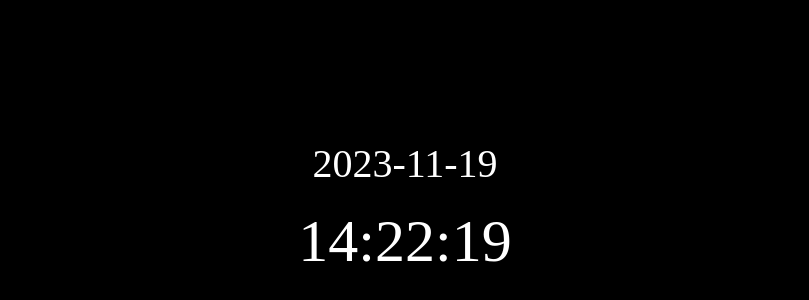
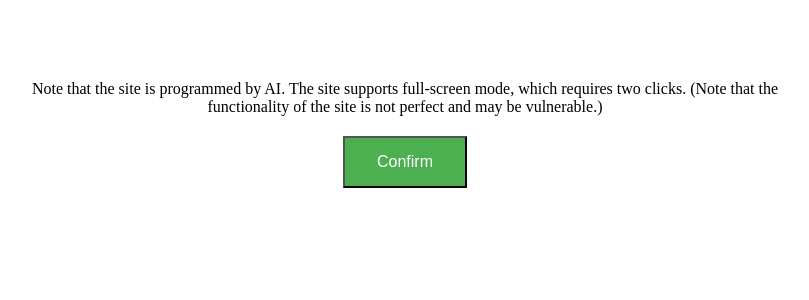
Before and after one commit to frossssss/clock, a plain HTML site: page index.html in a window 1280 px wide. Shown: the part 192-492 px from the top of the page, without its empty margins (235-1044 px from the left). Drawn offline with Linux system fonts and the light colour scheme.

Commit message:
index.html

```diff
--- a/index.html
+++ b/index.html
@@ -14,26 +14,95 @@
         }
         #date {
             color: white;
-            font-size: 40px;
+            font-size: 50px;
             margin-bottom: 20px;
         }
         #clock {
             color: white;
-            font-size: 60px;
+            font-size: 80px;
+        }
+        #modal {
+            display: none;
+            position: fixed;
+            z-index: 1;
+            left: 0;
+            top: 0;
+            width: 100%;
+            height: 100%;
+            overflow: auto;
+            background-color: white;
+            color: black;
+            text-align: center;
+            padding-top: 20%;
+        }
+        #modal-content {
+            margin: auto;
+            width: 60%;
+        }
+        #confirm-button {
+            background-color: #4CAF50;
+            color: white;
+            padding: 15px 32px;
+            text-align: center;
+            text-decoration: none;
+            display: inline-block;
+            font-size: 16px;
+            margin: 4px 2px;
+            cursor: pointer;
         }
     </style>
 </head>
 <body>
+    <div id="modal">
+        <div id="modal-content">
+            <p>Note that the site is programmed by AI. The site supports full-screen mode, which requires two clicks. (Note that the functionality of the site is not perfect and may be vulnerable.)</p>
+            <button id="confirm-button">Confirm</button>
+        </div>
+    </div>
     <div id="date"></div>
     <div id="clock"></div>
     <script>
+        var modal = document.getElementById('modal');
+        var btn = document.getElementById('confirm-button');
+        var countdown = 5;
+        btn.innerHTML = 'Confirm (' + countdown + ')';
+        var countdownInterval = setInterval(function() {
+            countdown--;
+            if (countdown <= 0) {
+                clearInterval(countdownInterval);
+                btn.innerHTML = 'Confirm';
+                btn.disabled = false;
+            } else {
+                btn.innerHTML = 'Confirm (' + countdown + ')';
+            }
+        }, 1000);
+        btn.disabled = true;
+        modal.style.display = 'block';
+        btn.onclick = function() {
+            modal.style.display = 'none';
+        }
+        window.onclick = function(event) {
+            if (event.target == modal) {
+                modal.style.display = 'none';
+            }
+        }
+        document.addEventListener('dblclick', function(event) {
+            if (document.documentElement.requestFullscreen) {
+                document.documentElement.requestFullscreen();
+            } else if (document.documentElement.mozRequestFullScreen) { // Firefox
+                document.documentElement.mozRequestFullScreen();
+            } else if (document.documentElement.webkitRequestFullscreen) { // Chrome, Safari and Opera
+                document.documentElement.webkitRequestFullscreen();
+            } else if (document.documentElement.msRequestFullscreen) { // IE/Edge
+                document.documentElement.msRequestFullscreen();
+            }
+        });
         function checkTime(i) {
             if (i < 10) {
                 i = "0" + i;
             }
             return i;
         }
-
         function startTime() {
             var today = new Date();
             var h = today.getHours();
@@ -42,7 +111,6 @@
             var y = today.getFullYear();
             var mo = today.getMonth() + 1;
             var d = today.getDate();
-            // add a zero in front of numbers<10
             m = checkTime(m);
             s = checkTime(s);
             mo = checkTime(mo);
```
